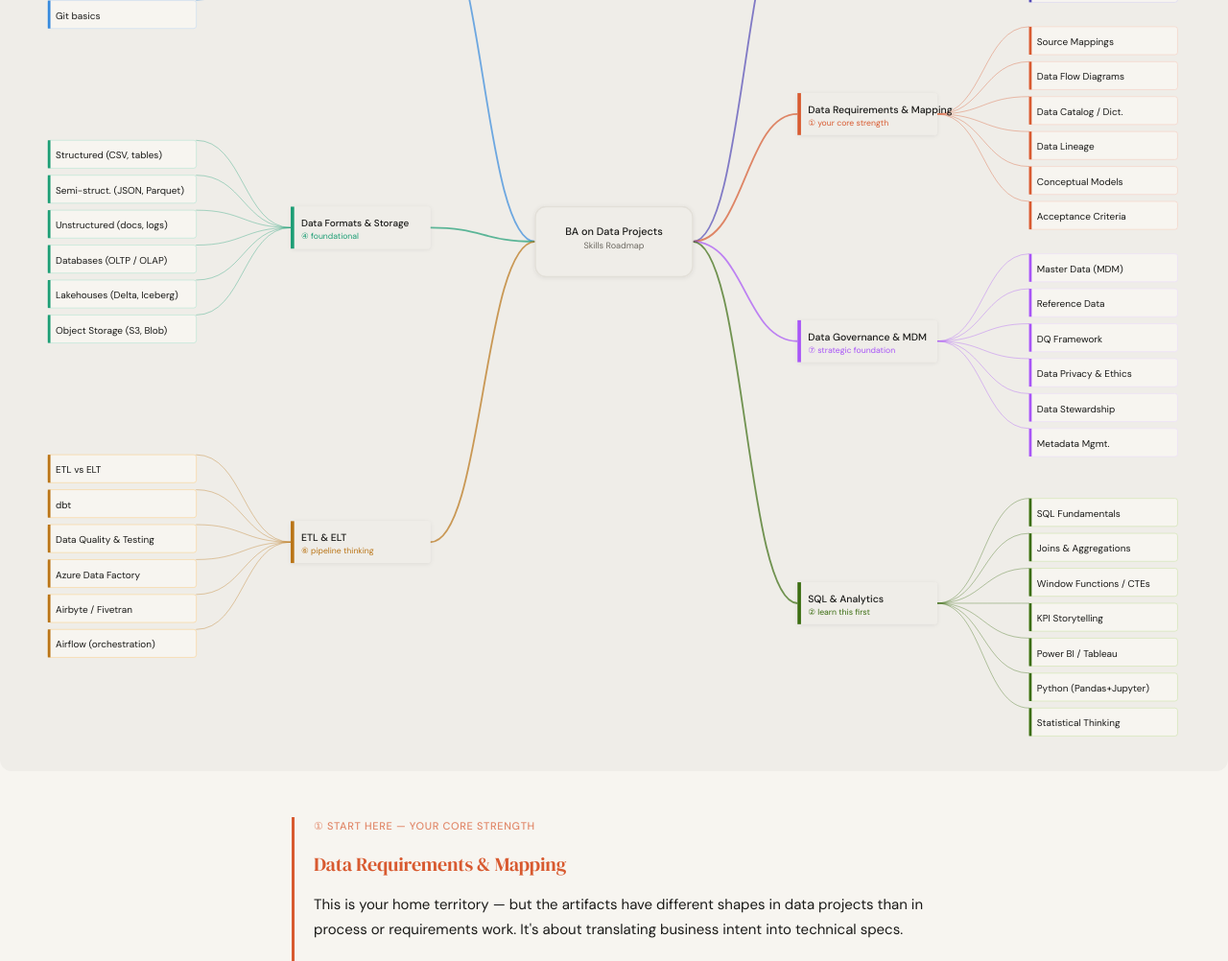
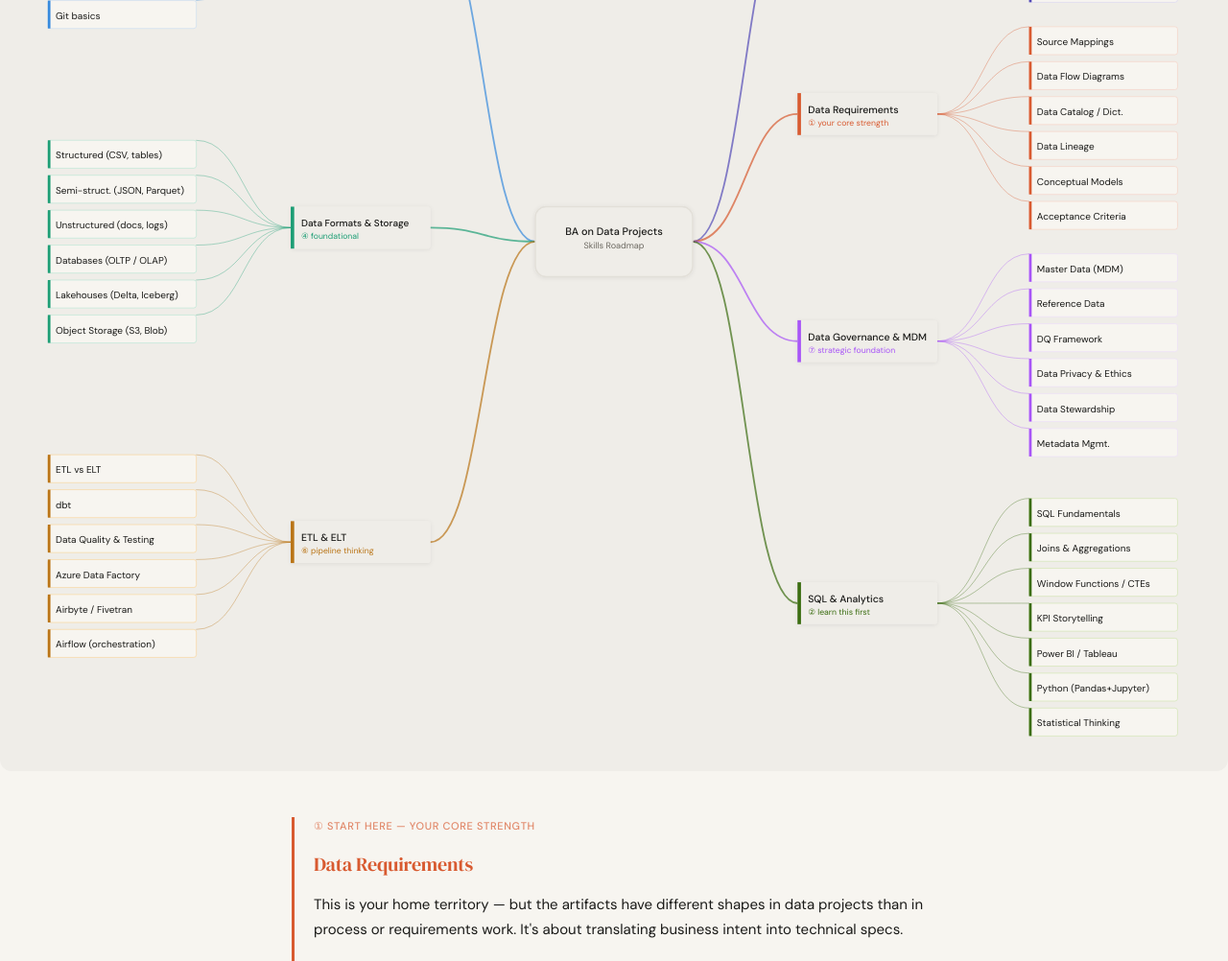
Before and after one commit to Kuziomkin/dzianiskuziomkin_landing, a Jekyll site: the page built from _posts/2026-04-19-ba-to-data-analyst-skills-roadmap.md, in a window 1280 px wide and 1400 px high, scrolled down 447 px. Shown: the part 151-1153 px from the top of the window at 96% size. Built offline with Jekyll 4.4.1, drawn with Linux system fonts in a browser that asks for light colours.

Commit message:
Rename Data Requirements & Mapping to Data Requirements

```diff
--- a/_posts/2026-04-19-ba-to-data-analyst-skills-roadmap.md
+++ b/_posts/2026-04-19-ba-to-data-analyst-skills-roadmap.md
@@ -105,7 +105,7 @@ date: 2026-04-19
 
 <rect x="860" y="380" width="160" height="48" rx="4" fill="var(--surface)" filter="url(#node-shadow)"/>
 <rect x="860" y="380" width="4" height="48" fill="#D85A30"/>
-<text x="872" y="403" style="font-size:11.5px;font-weight:500;fill:var(--text);font-family:'DM Sans',sans-serif;">Data Requirements & Mapping</text>
+<text x="872" y="403" style="font-size:11.5px;font-weight:500;fill:var(--text);font-family:'DM Sans',sans-serif;">Data Requirements</text>
 <text x="872" y="417" style="font-size:9.5px;fill:#D85A30;font-family:'DM Sans',sans-serif;">&#x2460; your core strength</text>
 
 <rect x="860" y="640" width="160" height="48" rx="4" fill="var(--surface)" filter="url(#node-shadow)"/>
@@ -355,7 +355,7 @@ date: 2026-04-19
 
 <div class="branch-section" style="--branch-color: #D85A30;">
   <span class="branch-priority">① Start here — your core strength</span>
-  <h2>Data Requirements &amp; Mapping</h2>
+  <h2>Data Requirements</h2>
   <p>This is your home territory — but the artifacts have different shapes in data projects than in process or requirements work. It's about translating business intent into technical specs.</p>
   <ul>
     <li><strong>Source Mappings</strong> — document exactly where each field in the target system comes from: source table, transformation logic, business rules. Often the most critical BA deliverable in a data project.</li>
--- a/ba-to-data.html
+++ b/ba-to-data.html
@@ -369,7 +369,7 @@
                 <div class="sn" style="left:1125px;top:244px;border:0.5px solid #CECBF6;border-left:3px solid #534AB7;">
                     SCD Types<span class="sp" style="color:#534AB7;">✦</span></div>
 
-                <!-- Data Requirements & Mapping -->
+                <!-- Data Requirements -->
                 <div class="mn" style="left:860px;top:380px;border-left:4px solid #D85A30;">
                     <span class="mn-t">Data Requirements</span>
                     <span class="mn-b" style="color:#D85A30;">① your core strength</span>
```
